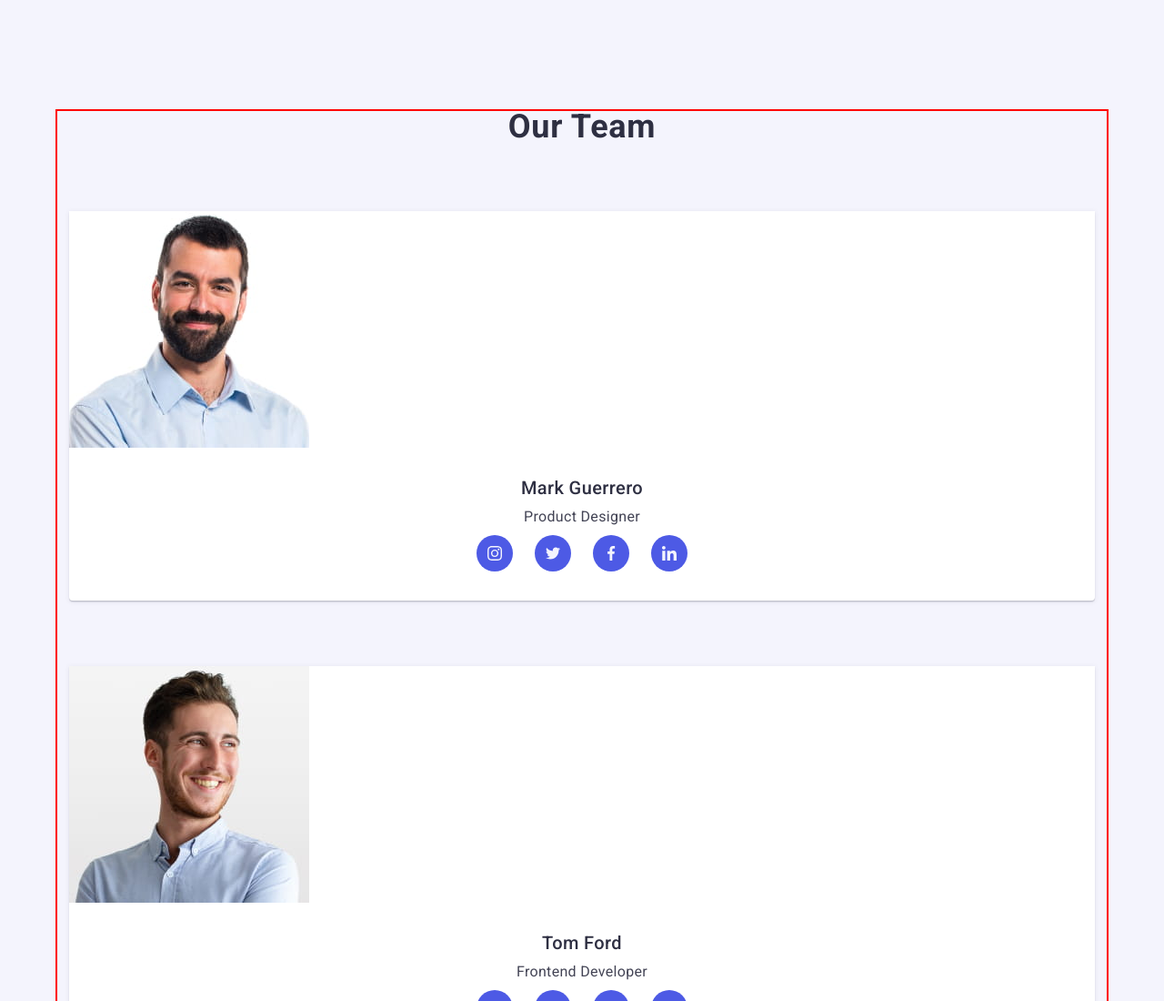
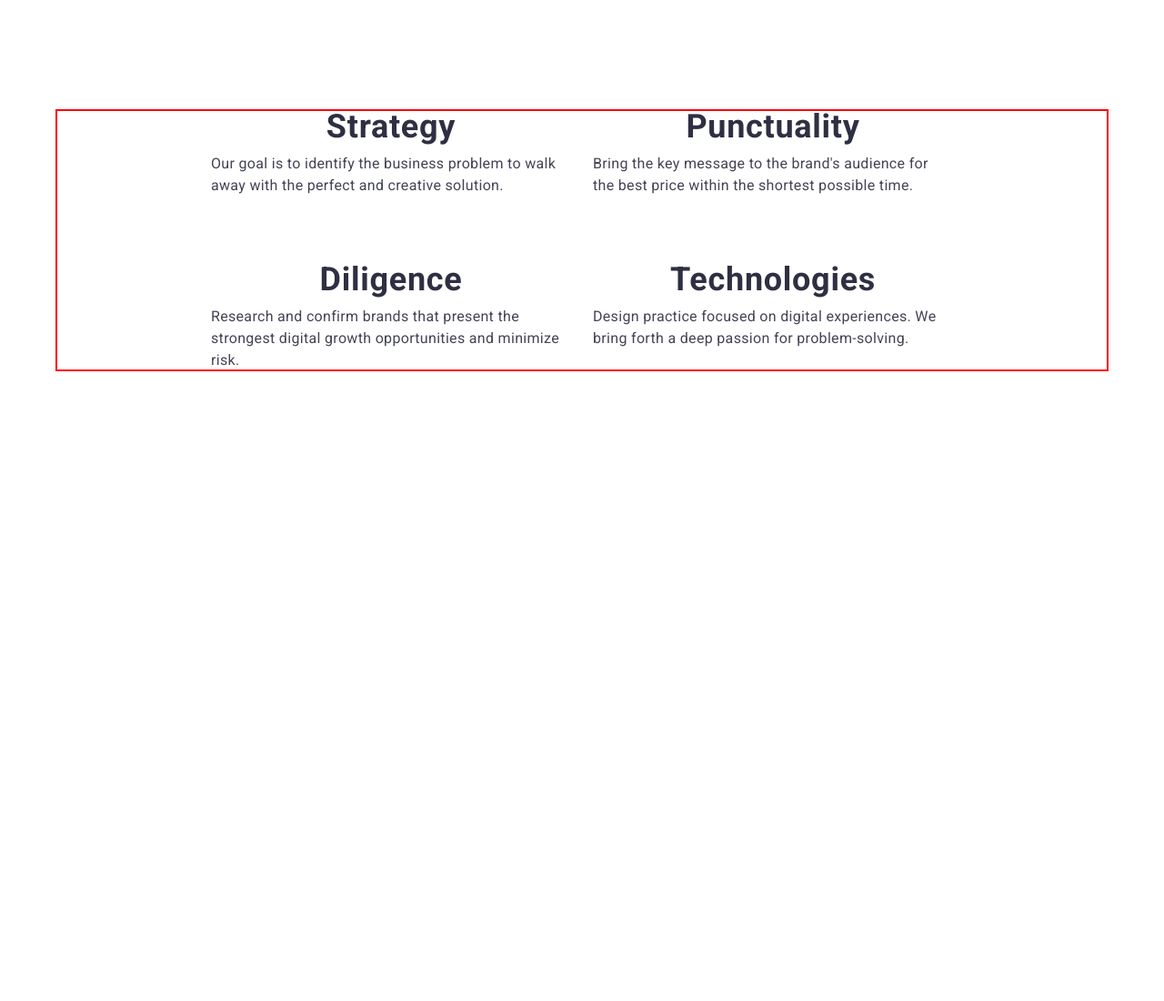
Before and after one commit to artm22es/goit-markup-hw-07, a plain HTML site: page index.html in a window 1280 px wide. Shown: the top 1100 px of the page at 91% size. After the commit the page ends 800 px from the top, so only its background shows below. Drawn offline with nearby package versions, Linux system fonts and the light colour scheme.

Commit message:
without-calc

```diff
--- a/css/styles.css
+++ b/css/styles.css
@@ -5,10 +5,6 @@
   --decoration-color: #4d5ae5;
 
   /* Others */
-  --indent-horizontal: 72px;
-  --indent-horizontal-tablet: 64px;
-  --indent-vertical: 24px;
-  --items: 1;
   --transition-dur-and-func: 250ms cubic-bezier(0.4, 0, 0.2, 1);
 }
 
@@ -30,6 +26,7 @@ p {
 
 img {
   display: block;
+  width: 100%;
 }
 
 button {
@@ -118,20 +115,6 @@ ol {
   text-transform: capitalize;
   color: var(--primary-text-color);
 }
-
-/*========== CARD SET ==========*/
-
-.card-set {
-  display: flex;
-  flex-wrap: wrap;
-  row-gap: var(--indent-horizontal);
-  column-gap: var(--indent-vertical);
-}
-
-.card-set-item {
-  flex-basis: calc((100% - var(--indent-vertical) * (var(--items) - 1)) / var(--items));
-}
-
 
 /*========== HEADER ==========*/
 
@@ -300,23 +283,33 @@ ol {
 
 .adv-list {
   display: flex;
-  align-items: center;
-  gap: 24px;
+  flex-wrap: wrap;
+  justify-content: center;
+  gap: 72px 24px;
 }
 
 .adv-item {
-  width: 264px;
+  width: 396px;
+}
+
+.subtitle-mobile {
+  font-weight: 700;
+  font-size: 36px;
+  line-height: 1.11;
+  text-align: center;
+  letter-spacing: 0.02em;
 }
 
 .icons {
-  display: flex;
+  display: none;
+  /* display: flex;
   justify-content: center;
   align-items: center;
   margin-bottom: 8px;
   width: 264px;
   height: 112px;
   background-color: #f4f4fd;
-  border-radius: 4px;
+  border-radius: 4px; */
 }
 
 /*========== EXAMPLES ==========*/
@@ -346,8 +339,18 @@ ol {
 }
 
 .team-list {
-  --items: 1;
+  display: flex;
+  flex-wrap: wrap;
+  justify-content: center;
+  gap: 72px 24px;
 }
+
+@media only screen and (min-width: 768px) {
+  .team-list {
+    gap: 64px 24px;
+  }
+}
+
 
 .team-item {
   background-color: #ffffff;
--- a/index.html
+++ b/index.html
@@ -64,7 +64,7 @@
         </div>
       </section> -->
       <!--=======ADVANTAGES=======-->
-      <!-- <section class="adv">
+      <section class="adv">
         <div class="adv-container container">
           <h2 class="visually-hidden">features</h2>
           <ul class="adv-list list">
@@ -74,7 +74,7 @@
                   <use href="./images/icons.svg#icon-antenna"></use>
                 </svg>
               </div>
-              <h3 class="subtitle">Strategy</h3>
+              <h3 class="subtitle subtitle-mobile">Strategy</h3>
               <p class="text">
                 Our goal is to identify the business problem to walk away with
                 the perfect and creative solution.
@@ -86,7 +86,7 @@
                   <use href="./images/icons.svg#icon-clock"></use>
                 </svg>
               </div>
-              <h3 class="subtitle">Punctuality</h3>
+              <h3 class="subtitle subtitle-mobile">Punctuality</h3>
               <p class="text">
                 Bring the key message to the brand's audience for the best price
                 within the shortest possible time.
@@ -98,7 +98,7 @@
                   <use href="./images/icons.svg#icon-diagram"></use>
                 </svg>
               </div>
-              <h3 class="subtitle">Diligence</h3>
+              <h3 class="subtitle subtitle-mobile">Diligence</h3>
               <p class="text">
                 Research and confirm brands that present the strongest digital
                 growth opportunities and minimize risk.
@@ -110,7 +110,7 @@
                   <use href="./images/icons.svg#icon-astronaut"></use>
                 </svg>
               </div>
-              <h3 class="subtitle">Technologies</h3>
+              <h3 class="subtitle subtitle-mobile">Technologies</h3>
               <p class="text">
                 Design practice focused on digital experiences. We bring forth a
                 deep passion for problem-solving.
@@ -118,7 +118,7 @@
             </li>
           </ul>
         </div>
-      </section> -->
+      </section>
       <!--=======EXAMPLES=======-->
       <!-- <section class="exmpl">
         <div class="container">
@@ -152,11 +152,11 @@
         </div>
       </section> -->
       <!--=======OUR TEAM=======-->
-      <section class="team">
+      <!-- <section class="team">
         <div class="container">
           <h2 class="section-title">Our Team</h2>
-          <ul class="team-list card-set list">
-            <li class="team-item card-set-item">
+          <ul class="team-list list">
+            <li class="team-item">
               <img
                 src="./images/index-img/marc-guerrero.jpg"
                 alt="Marc Guerrero"
@@ -198,7 +198,7 @@
                 </ul>
               </div>
             </li>
-            <li class="team-item card-set-item">
+            <li class="team-item">
               <img
                 src="./images/index-img/tom-ford.jpg"
                 alt="Tom Ford"
@@ -240,7 +240,7 @@
                 </ul>
               </div>
             </li>
-            <li class="team-item card-set-item">
+            <li class="team-item">
               <img
                 src="./images/index-img/camila-garcia.jpg"
                 alt="Camila Garcia"
@@ -282,7 +282,7 @@
                 </ul>
               </div>
             </li>
-            <li class="team-item card-set-item">
+            <li class="team-item">
               <img
                 src="./images/index-img/daniel-wilson.jpg"
                 alt="Daniel Wilson"
@@ -326,7 +326,7 @@
             </li>
           </ul>
         </div>
-      </section>
+      </section> -->
       <!--=======CUSTOMERS=======-->
       <!-- <section class="customers">
         <div class="customers-container container">
```
